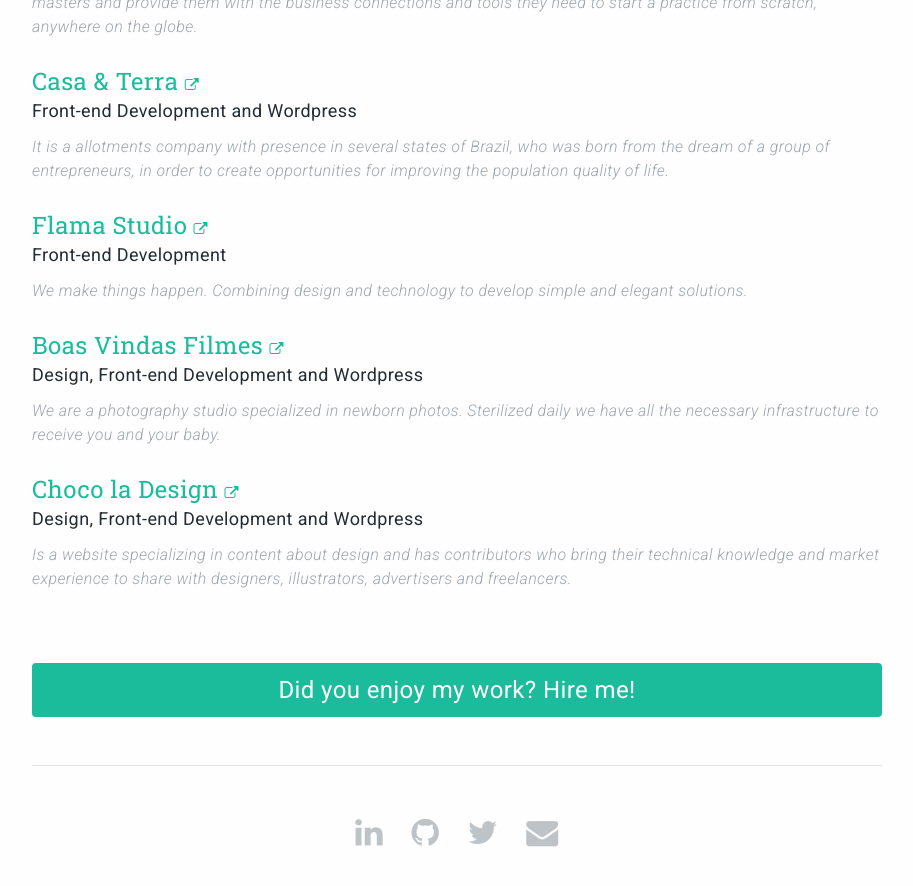
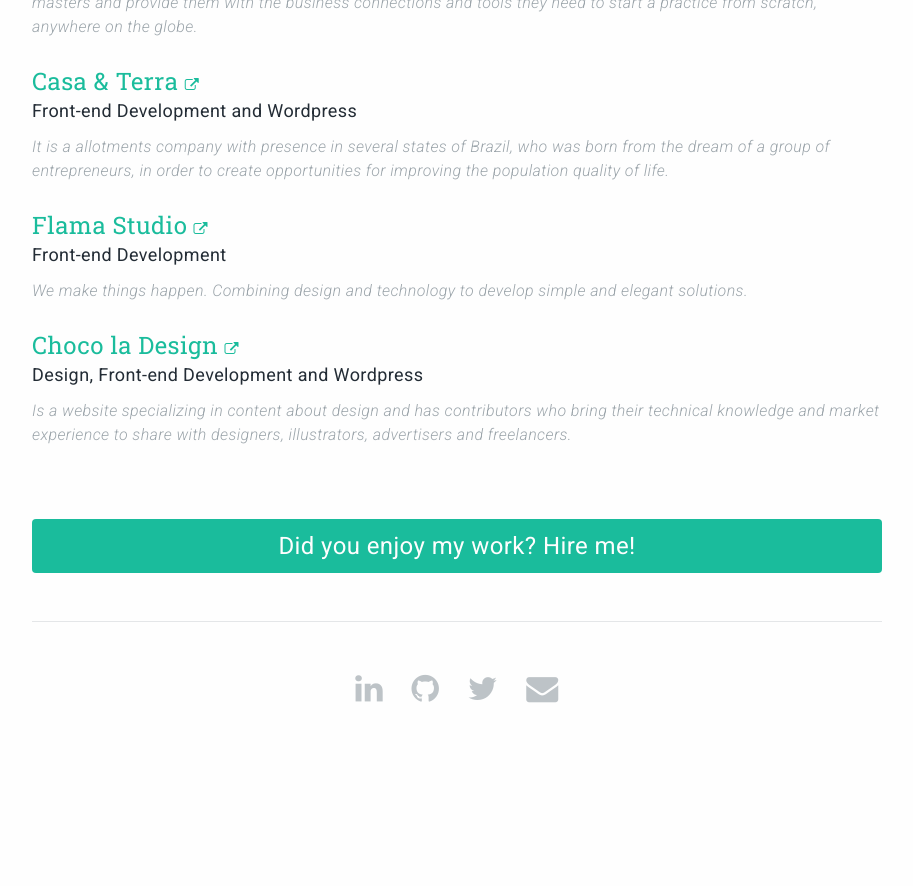
Before and after one commit to filipesf/filipesf.github.io, a Jekyll site: the page built from index.html, in a window 1280 px wide and 900 px high, scrolled down 1245 px. Shown: the top 886 px of the window, without its empty margins (183-1096 px from the left). Built offline with Jekyll 4.4.1, drawn with Linux system fonts in a browser that asks for light colours; nearby versions of some CDN libraries; after the commit the page ends 2001 px from its top, so only the background shows below that.

Commit message:
Removed BVF

```diff
--- a/_includes/work-list.html
+++ b/_includes/work-list.html
@@ -27,12 +27,6 @@
       </div>
 
       <div class="work-details">
-        <h3 class="work-details__title"><a href="http://boasvindasfilmes.com.br/" target="_blank" rel="nofollow">Boas Vindas Filmes <i class="fa fa-external-link"></i></a></h3>
-        <span class="work-details__job">Design, Front-end Development and Wordpress</span>
-        <p class="work-details__description">We are a photography studio specialized in newborn photos. Sterilized daily we have all the necessary infrastructure to receive you and your baby.</p>
-      </div>
-
-      <div class="work-details">
         <h3 class="work-details__title"><a href="http://chocoladesign.com/" target="_blank" rel="nofollow">Choco la Design <i class="fa fa-external-link"></i></a></h3>
         <span class="work-details__job">Design, Front-end Development and Wordpress</span>
         <p class="work-details__description">Is a website specializing in content about design and has contributors who bring their technical knowledge and market experience to share with designers, illustrators, advertisers and freelancers.</p>
```
Also changed, not shown: 2 other files.
